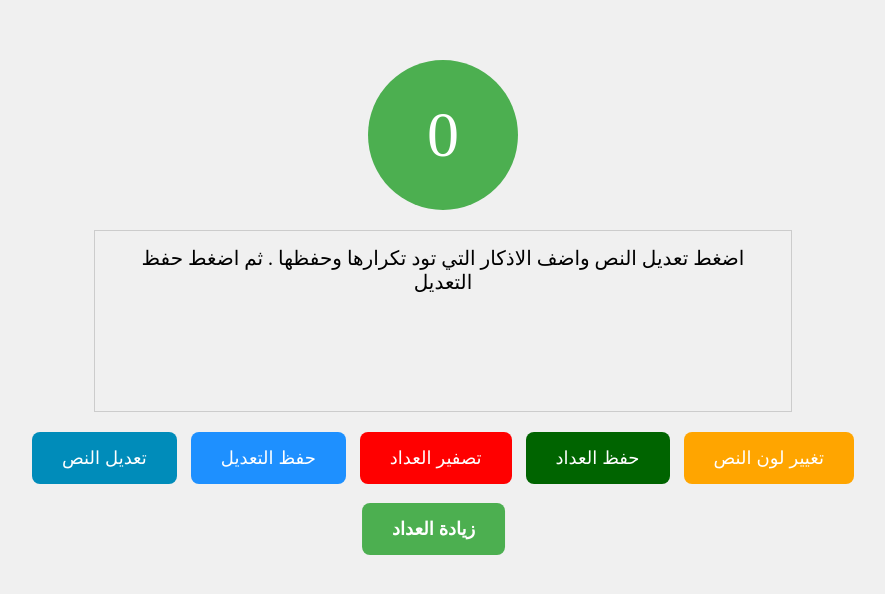
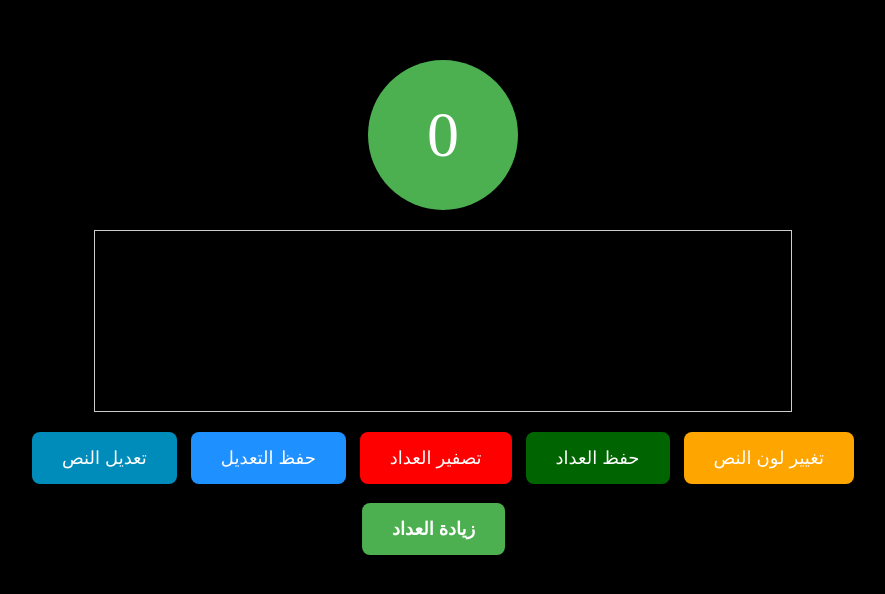
Before and after one commit to 3mero/tzkeer, a plain HTML site: page index.html in a window 1280 px wide. Shown: the part 132-726 px from the top of the page, without its empty margins (197-1082 px from the left). Drawn offline with Linux system fonts and the light colour scheme.

Commit message:
Update index.html

```diff
--- a/index.html
+++ b/index.html
@@ -12,7 +12,7 @@
       flex-direction: column;
       height: 100vh;
       margin: 0;
-      background-color: #f0f0f0;
+      background-color: black;
     }
 
     #container {
```
